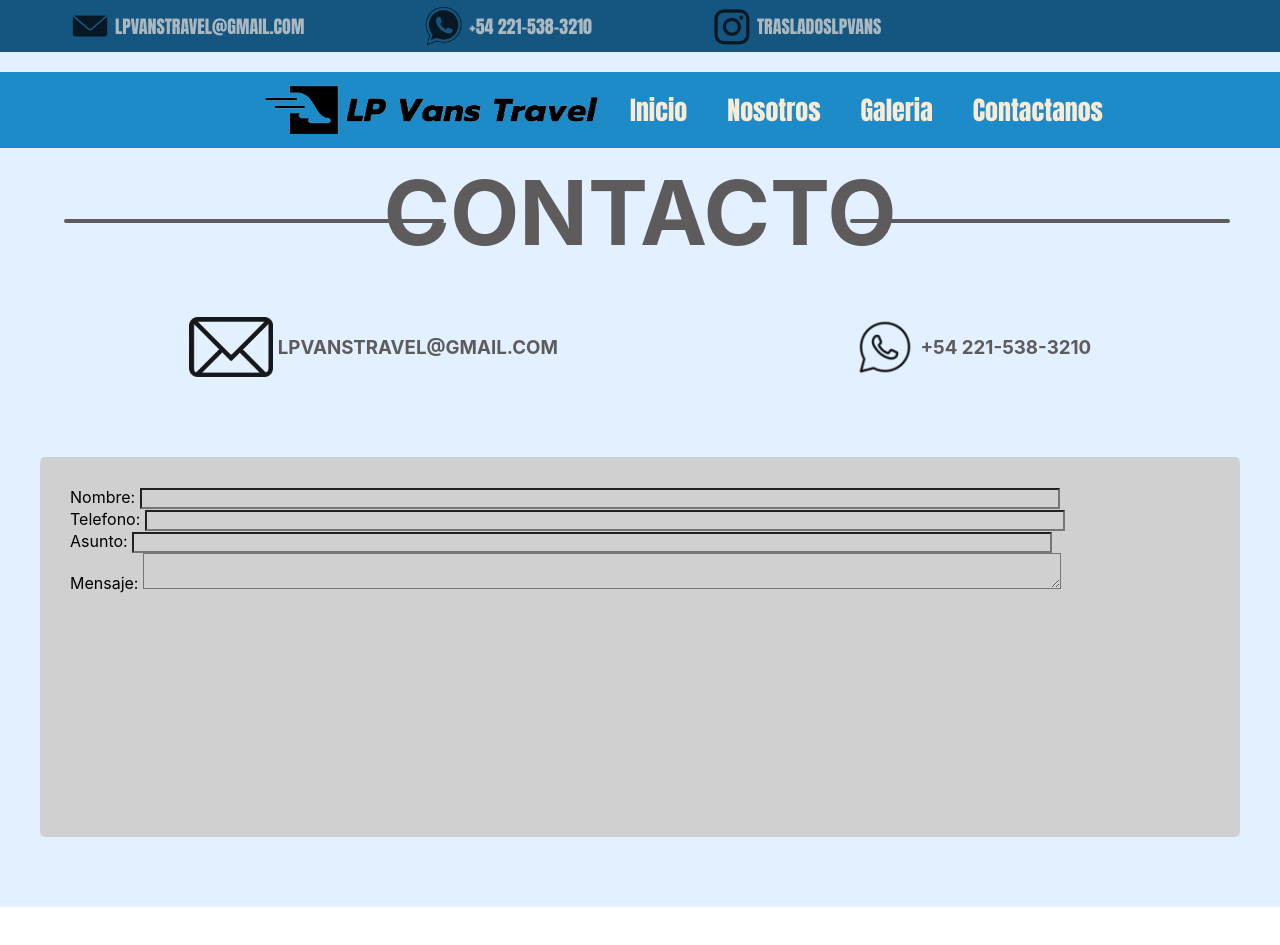
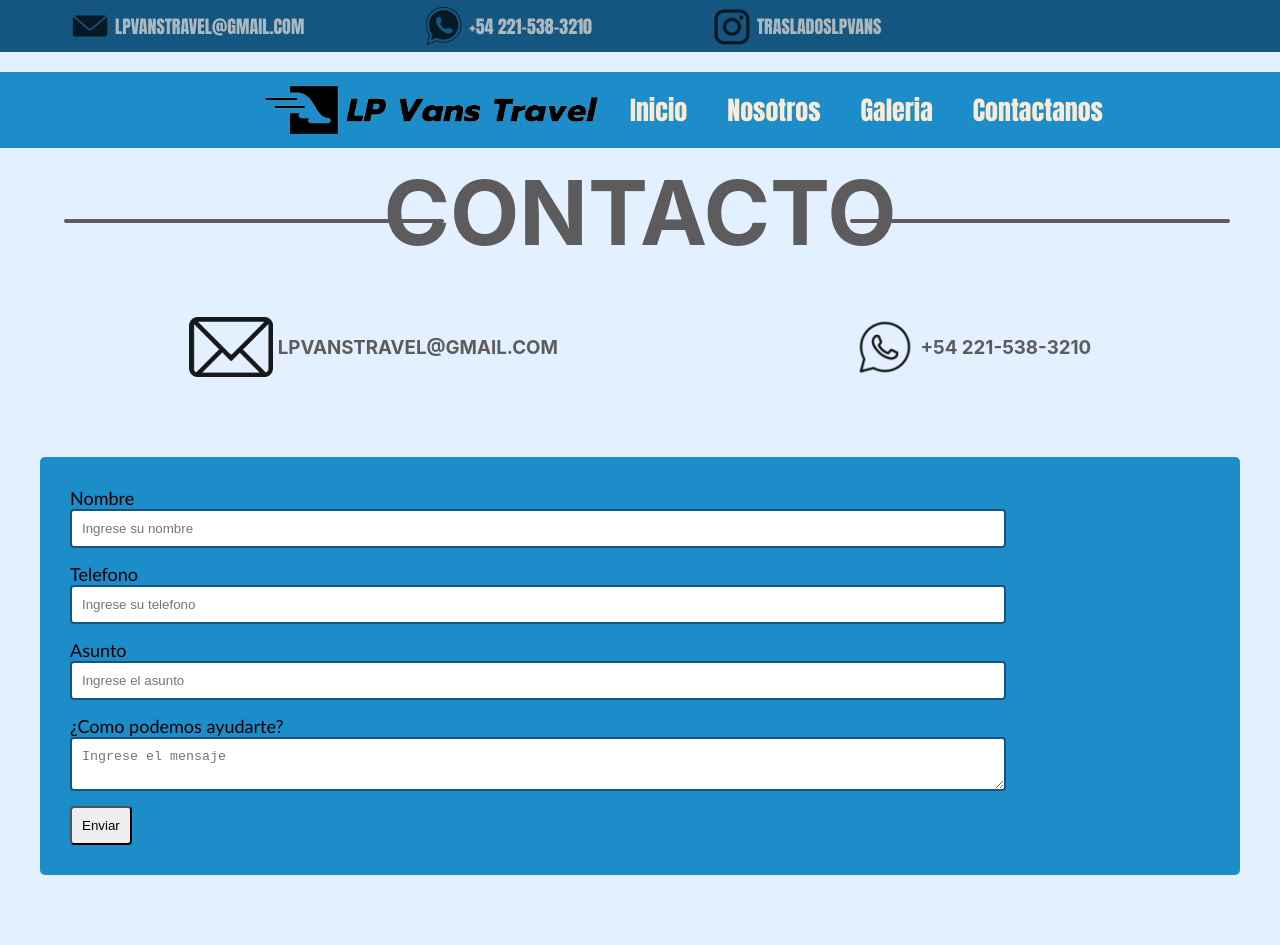
Before and after one commit to santipaz19/LP-Vans-Travel, a React (Create React App) app: page /contacto in a window 1280 px wide. Shown: the top 945 px of the page. Before the commit the page ends 907 px from the top, so only its background shows below. Built offline with nearby package versions, Linux system fonts and the light colour scheme.

Commit message:
contact css

```diff
--- a/package.json
+++ b/package.json
@@ -3,6 +3,7 @@
   "version": "0.1.0",
   "private": true,
   "dependencies": {
+    "@formspree/react": "^2.4.4",
     "@testing-library/jest-dom": "^5.16.5",
     "@testing-library/react": "^13.4.0",
     "@testing-library/user-event": "^13.5.0",
--- a/src/Components/Contact/contact.jsx
+++ b/src/Components/Contact/contact.jsx
@@ -2,10 +2,13 @@ import style from './contact.module.css'
 import mail from '../../img/logomail.png'
 import wpp from '../../img/wpplogo.png'
 import { Link } from 'react-router-dom'
+import { useForm, ValidationError } from '@formspree/react';
 
 export default function Contact() {
     const email = 'lpvanstravel@gmail.com'
     const subject = 'Presupuesto'
+    const [state, handleSubmit] = useForm("mzblbzlk");
+
     return (
         <div>
             <div className={style.contenedor}>
@@ -21,25 +24,29 @@ export default function Contact() {
                     <h3 className={style.text}>+54 221-538-3210</h3>
                 </Link>
             </div>
-            <div>
-                <form className={style.form}>
+            {state.succeeded ? (<div className={style.thk}><h4 >Gracias por comunicarte con nosotros!</h4></div>) : (
+                <div className={style.form}>
+                    <form onSubmit={handleSubmit}>
                         <div >
-                        <label>Nombre: </label>
-                        <input className={style.input} type="text" name="nombre" />
+                            <label>Nombre </label>
+                            <input className={style.input} placeholder='Ingrese su nombre' required="" type="text" name="nombre" />
                         </div>
                         <div>
-                        <label>Telefono: </label>
-                        <input className={style.input} type="number" name="telefono" />
+                            <label>Telefono </label>
+                            <input className={style.input} placeholder='Ingrese su telefono' required="" type="number" name="telefono" />
                         </div>
                         <div>
-                        <label>Asunto: </label>
-                        <input className={style.input} type="text" name="asunto" />
+                            <label>Asunto </label>
+                            <input className={style.input} placeholder='Ingrese el asunto' required="" type="text" name="asunto" />
                         </div>
                         <div>
-                        <label>Mensaje: </label>
-                        <textarea className={style.input} name="nombre" />
+                            <label>¿Como podemos ayudarte? </label>
+                            <textarea className={style.input} placeholder='Ingrese el mensaje' required="" name="message" />
                         </div>
+                        <button className={style.btn} disabled={state.submitting}>Enviar</button>
                     </form>
                 </div>
-        </div >)
+            )}
+        </div >
+    )
 }
--- a/src/Components/Contact/contact.module.css
+++ b/src/Components/Contact/contact.module.css
@@ -59,14 +59,47 @@
 }
 
 .form {
-    background-color: rgb(208, 208, 208);
-    height: 20em;
+    background-color: hsl(201, 75%, 45%);
+    height: auto;
     margin: 40px;
     padding: 30px;
     border-radius: 5px;
+    align-items: center;
+    font-family: 'Gill Sans', 'Gill Sans MT', Calibri, 'Trebuchet MS', sans-serif;
+    font-size: 18px;
 }
 
 .input {
     width: 80%;
-    background-color: rgb(208, 208, 208);
+    background-color: rgb(255, 255, 255);
+    padding: 10px;
+    margin-bottom: 15px;
+    display: grid;
+    justify-content: center;
+    align-items: center;
+    border-radius: 4px;
+    border: solid 2px #14567f;
+    color: black;
+
 }
+
+.btn {
+    width: fit-content;
+    padding: 10px;
+    display: flex;
+    align-items: flex-end;
+    border-radius: 4px;
+    transition: background-color 0.3s ease, color 0.2s ease;
+}
+
+.btn:hover {
+    background-color: hsl(201, 100%, 50%);
+    color: aliceblue;
+}
+
+.thk {
+    display: flex;
+    justify-content: center;
+    align-items: center;
+    font-size: 40px;
+}
--- a/src/Components/Nav/navbar.module.css
+++ b/src/Components/Nav/navbar.module.css
@@ -1,5 +1,5 @@
 .items {
-    background-color: #1d8bc7;
+    background-color: hsl(201, 75%, 45%);
     display: flex;
     justify-content: space-between;
     align-items: center;
@@ -61,17 +61,15 @@ a {
         height: 70px;
         justify-content: flex-start;
         padding-left: 20px;
-        /* Ajusta el padding izquierdo para dispositivos móviles */
+
     }
 
     p {
         font-size: 18px;
-        /* Ajusta el tamaño de fuente para dispositivos móviles */
         font-family: Impact, Haettenschweiler, 'Arial Narrow Bold', sans-serif;
         color: antiquewhite;
         justify-content: center;
         padding: 10px;
-        /* Ajusta el padding para dispositivos móviles */
         transition: color 0.3s ease;
     }
 
@@ -87,7 +85,6 @@ a {
         display: flex;
         align-items: center;
         padding-right: 20px;
-        /* Ajusta el padding derecho para dispositivos móviles */
     }
 
     .fotos {
```
Also changed, not shown: 1 other file (tests, documents, lock files or other folders). Lines whose indentation alone changed are shown as unchanged.
